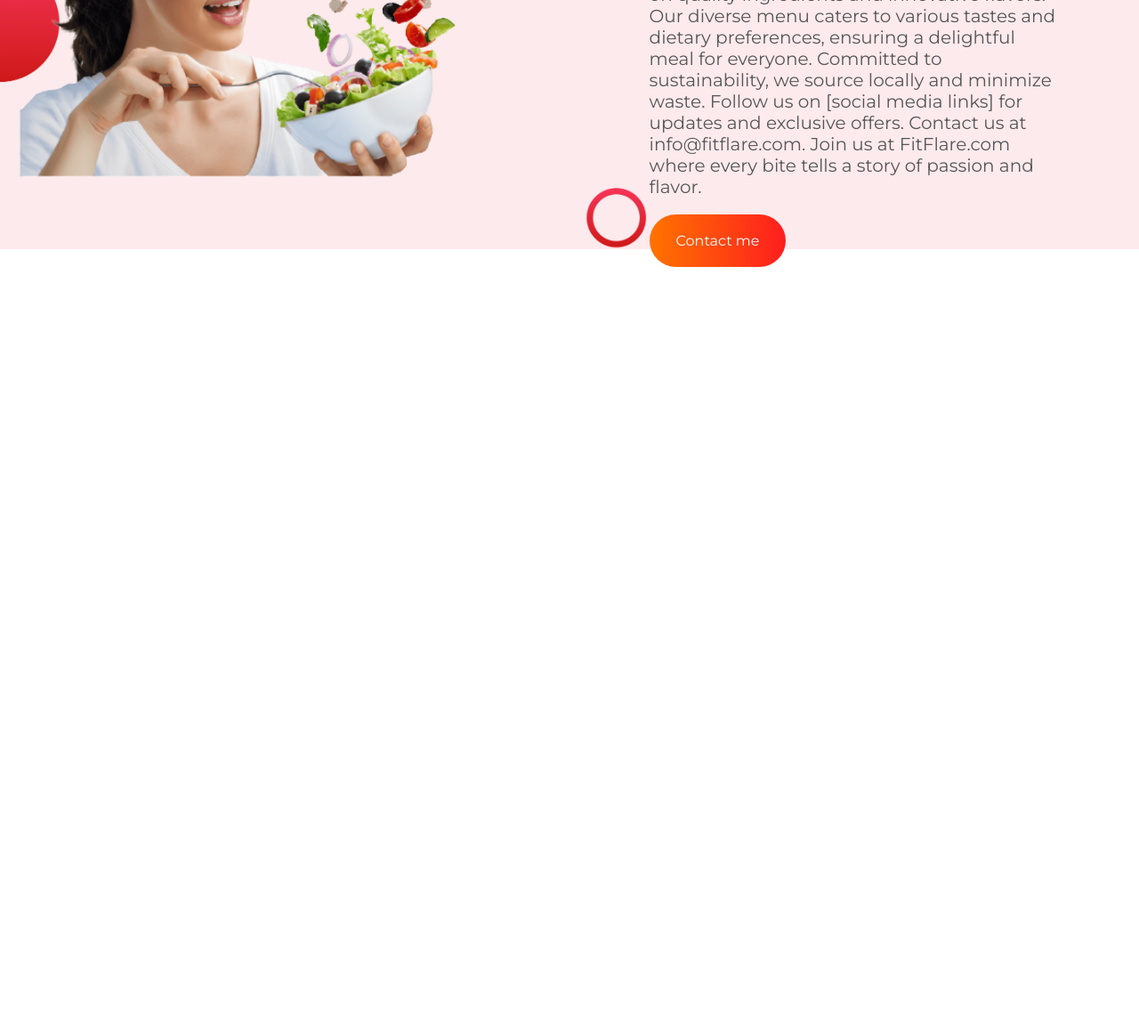
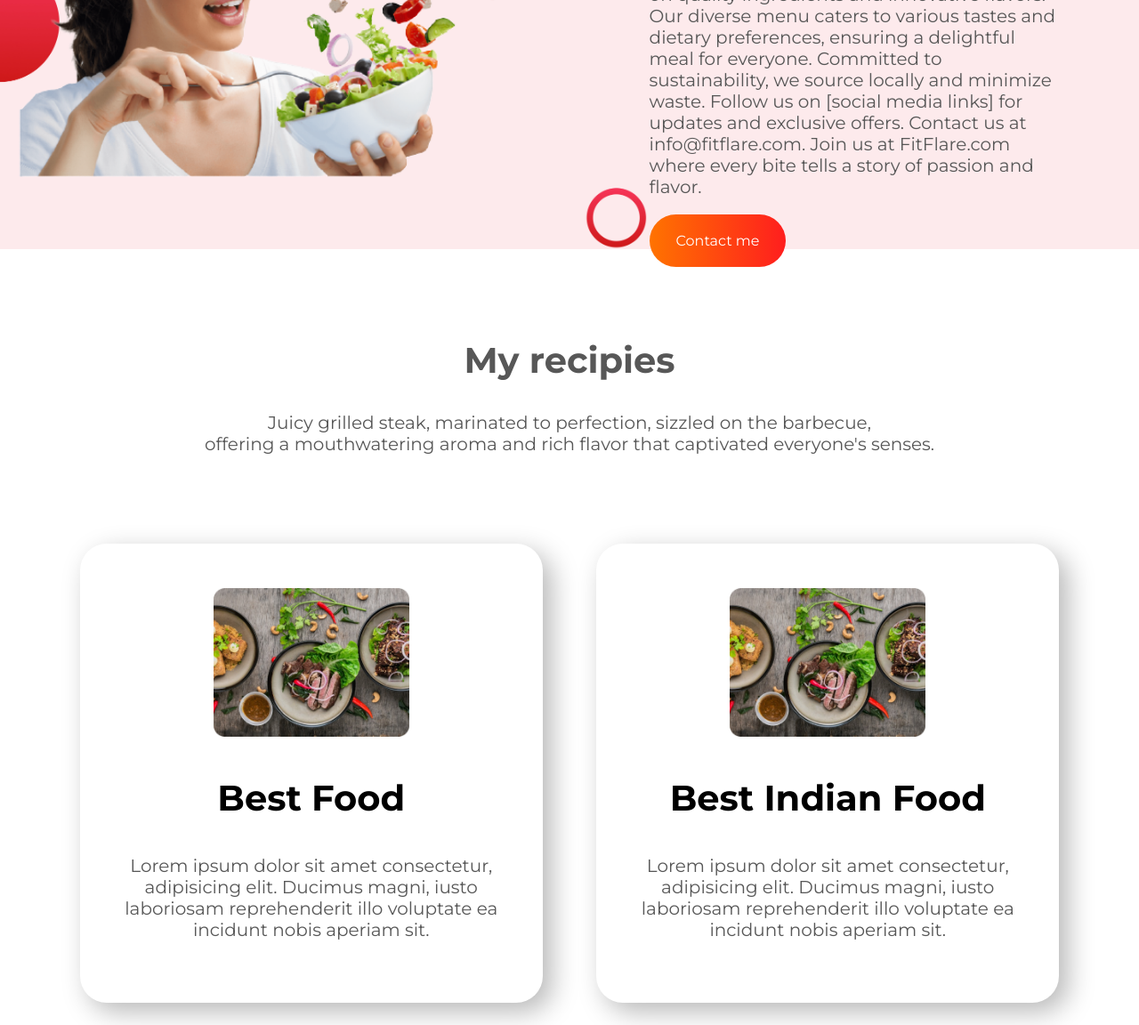
Before and after one commit to EamoonHasan/2023-PH-Project-Practices01, a plain HTML site: page index.html in a window 1280 px wide. Shown: the part 1081-2233 px from the top of the page at 89% size. Before the commit the page ends 1381 px from the top, so only its background shows below. Drawn offline with Linux system fonts and the light colour scheme.

Commit message:
Recipies Section add

```diff
--- a/index.html
+++ b/index.html
@@ -47,7 +47,33 @@
 
     </section>
 
-
+    <section class="Recipies">
+        <div class="recipies-head">
+            <h1 class="recipies-h1">My recipies</h1>
+            <p class="home-p">Juicy grilled steak, marinated to perfection, sizzled on the barbecue, <br>
+                offering a mouthwatering aroma and rich flavor that captivated everyone's senses.</p>
+            </div>
+            <div class="card">
+                <div class="card1">
+                    <div class="card-img">
+                        <img src="images/food/Project Cover1.jpg" alt="image not found">
+                    </div>
+                    <div class="card-text">
+                        <h3 class="foodcard-headline">Best Food</h3>
+                        <p class="home-p warp">Lorem ipsum dolor sit amet consectetur, adipisicing elit. Ducimus magni, iusto laboriosam reprehenderit illo voluptate ea incidunt nobis aperiam sit.</p>
+                    </div>
+                </div>
+                <div class="card2">
+                    <div class="card-img">
+                        <img src="images/food/Project Cover1.jpg" alt="image not found">
+                    </div>
+                    <div class="card-text">
+                        <h3 class="foodcard-headline">Best Indian Food</h3>
+                        <p class="home-p">Lorem ipsum dolor sit amet consectetur, adipisicing elit. Ducimus magni, iusto laboriosam reprehenderit illo voluptate ea incidunt nobis aperiam sit.</p>
+                    </div>
+                </div>
+            </div>
+    </section>
 
 
 
--- a/style.css
+++ b/style.css
@@ -70,3 +70,53 @@ a{
 .main-about2{
     margin: auto 7%;
 }
+
+
+
+
+.recipies-head{
+    text-align: center;
+    margin: 100px 0;
+}
+.recipies-h1{
+
+    font-size: 40px;
+    font-weight: 700;
+    color: #575757;
+}
+.card{
+    display: flex;
+    justify-content: space-between;
+    margin:2% 7% ;
+
+}
+.card img{
+    width: 50%;
+}
+.foodcard-headline{
+    font-size: 40px;
+    font-weight: 700;
+    color: #000000;
+}
+.card-img{
+    text-align: center;
+
+}
+.card1{
+    width: 40%;
+    height: 60%;
+    box-shadow: rgba(0, 0, 0, 0.281) 10px 10px 30px ;
+    padding: 50px 40px;
+    border-radius: 30px;
+}
+.card2{
+    width: 40%;
+    height: 60%;
+    box-shadow: rgba(0, 0, 0, 0.281) 10px 10px 30px ;
+    padding: 50px 40px;
+    border-radius: 30px;
+
+}
+.card-text{
+text-align: center;
+}
```
